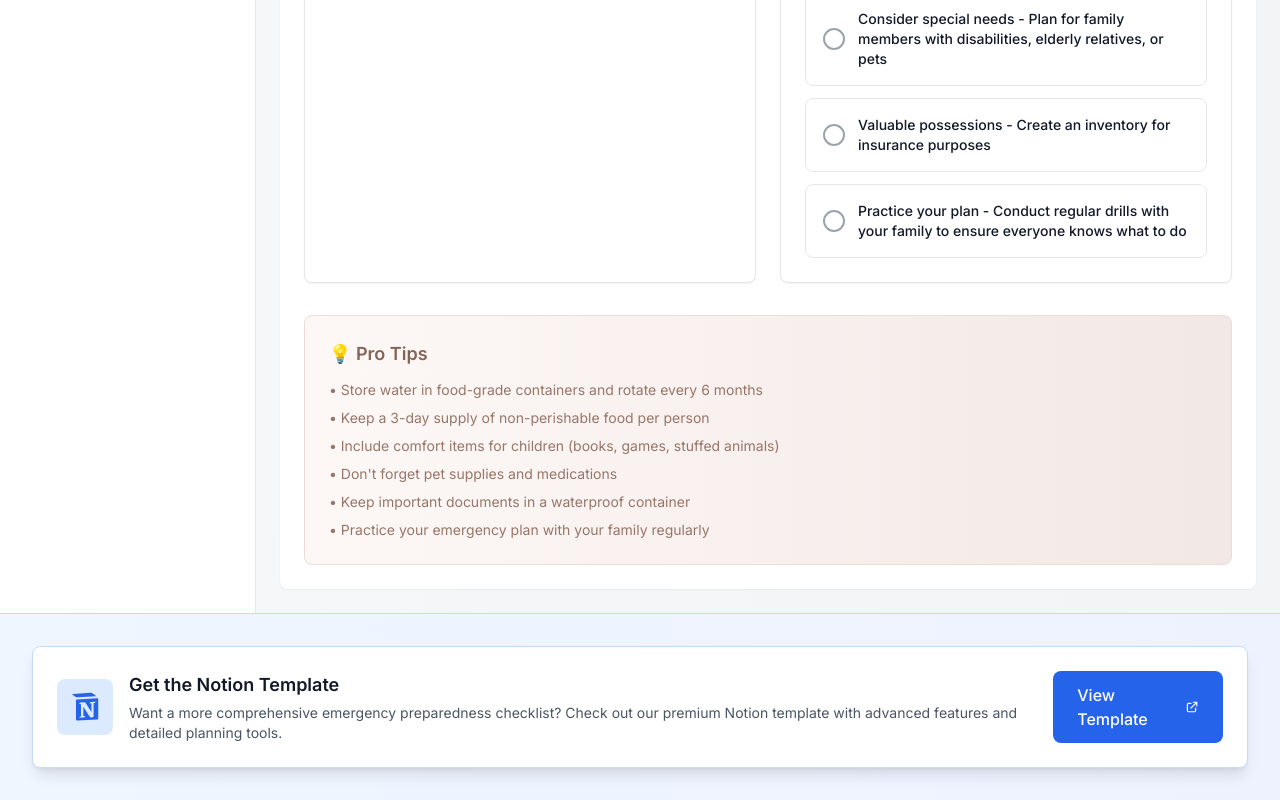
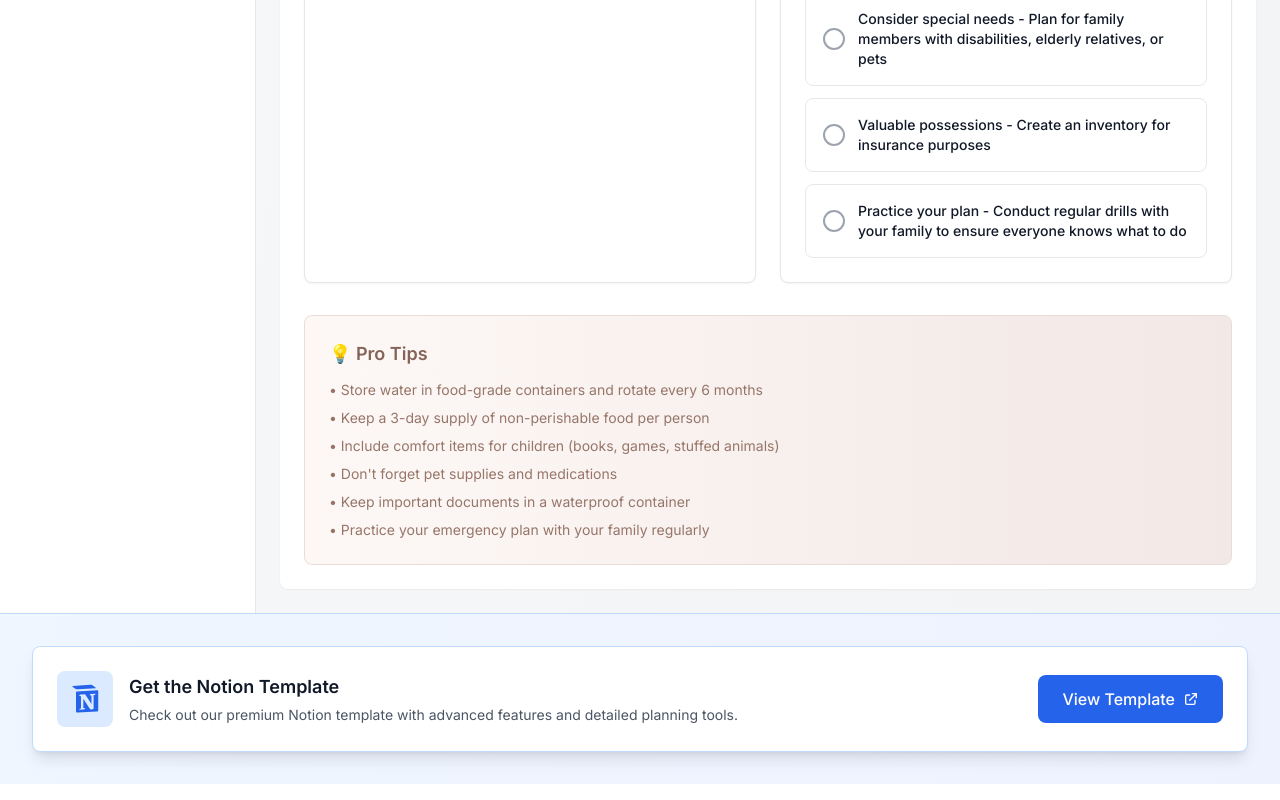
Before and after one commit to KarimOsmanGH/Emergency-Preparedness-Checklist, a Next.js app: page / in a window 1280 px wide. Shown: the part 8008-8808 px from the top of the page. Built offline with nearby package versions, Linux system fonts and the light colour scheme.

Commit message:
Update Notion template promotion text - Remove redundant text from promotional message

```diff
--- a/app/page.tsx
+++ b/app/page.tsx
@@ -624,7 +624,7 @@ export default function Home() {
                 <div>
                   <h3 className="text-lg font-semibold text-gray-900">Get the Notion Template</h3>
                   <p className="text-sm text-gray-600 mt-1">
-                    Want a more comprehensive emergency preparedness checklist? Check out our premium Notion template with advanced features and detailed planning tools.
+                    Check out our premium Notion template with advanced features and detailed planning tools.
                   </p>
                 </div>
               </div>
```
